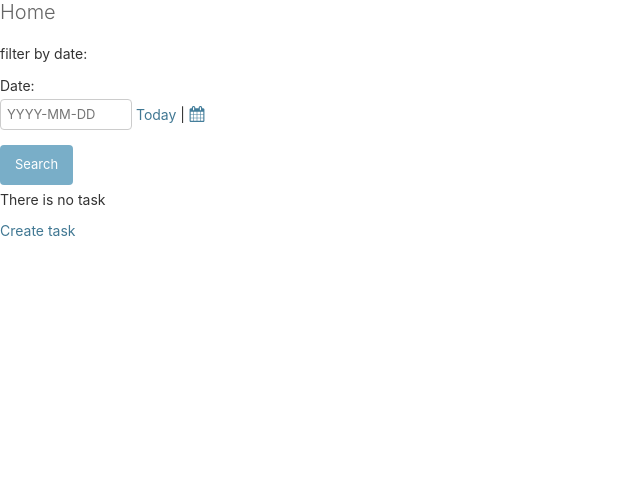
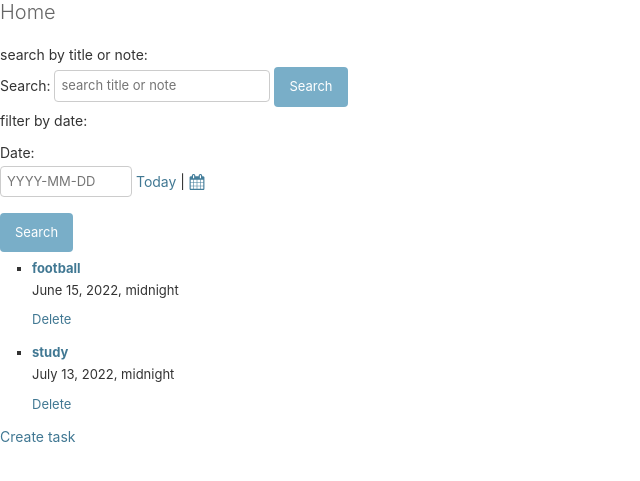
Before and after one commit to Hamed-68/todo, a Django app: page /todo/ in a window 1280 px wide. Shown: the top 481 px of the page, without its empty margins (0-640 px from the left). Run offline with Django 4.2, Linux system fonts and the light colour scheme; a user stored in the database is signed in; data comes from the database, SQL or seed files in the repository.

Commit message:
create search bar

```diff
--- a/task/forms.py
+++ b/task/forms.py
@@ -15,7 +15,12 @@ class TaskForm(forms.ModelForm):
         }
 
 
-class SearchForm(forms.Form):                           # for filter tasks by date
+class SearchByDateForm(forms.Form):                           # for filter tasks by date
     date = forms.DateField(
         widget=AdminDateWidget(attrs={'placeholder': 'YYYY-MM-DD'})
 )
+
+class SearchForm(forms.Form):
+    search = forms.CharField(
+        widget=forms.TextInput(attrs={'placeholder': 'search title or note'})
+    )
--- a/task/templates/task/home.html
+++ b/task/templates/task/home.html
@@ -4,6 +4,15 @@
 {% block content %}
     {% include 'task/admindatewidget.html' %}
     <h1>Home</h1>
+
+    <div>
+        search by title or note:
+        <form action="{% url 'task:home' %}" method="get">
+            {{ search_form }}
+            <input type="submit" value="Search">
+        </form>
+    </div>
+
     <div>
         <p>filter by date:</p>
         <form method="get" action="{% url 'task:home' %}">
--- a/task/views.py
+++ b/task/views.py
@@ -5,30 +5,35 @@
 from task.models import Task
 from django.utils import timezone
 from django.contrib.auth.mixins import LoginRequiredMixin
-from task.forms import TaskForm, SearchForm
+from task.forms import TaskForm, SearchByDateForm, SearchForm
+from django.db.models import Q
 
 
 # ------------------------ TASK LIST -----------------------------------
 class TaskListView(LoginRequiredMixin, ListView):
     template_name = 'task/home.html'
 
-    def get_queryset(self):
+    def get_queryset(self):               # list tasks by date or search belong user
         user = self.request.user
-        date = timezone.now().date()
+        queryset = Task.objects.filter(user=user)
         if self.request.GET.get('date'):
             date = self.request.GET.get('date')
-        # list tasks by date belong request.user
-        try:
-            queryset = Task.objects.filter(user=user, due_date__date=date)
-        except ValidationError:
-            return Task.objects.filter(user=user)
+            try:
+                queryset = queryset.filter(due_date__date=date)
+            except ValidationError:
+                return None
+        elif self.request.GET.get('search'):
+            search = self.request.GET.get('search')
+            queryset = queryset.filter(Q(title__icontains=search) | Q(notes__icontains=search))
         return queryset
 
 
     def get_context_data(self, **kwargs):
         context = super().get_context_data(**kwargs)
-        form = SearchForm       # form for search tasks by date
+        form = SearchByDateForm       # form for search tasks by date
+        search_form = SearchForm      # from for search tasks by title or note
         context['form'] = form
+        context['search_form'] = search_form
         return context
 
 # ------------------------ TASK DETAIL -----------------------------------
```
